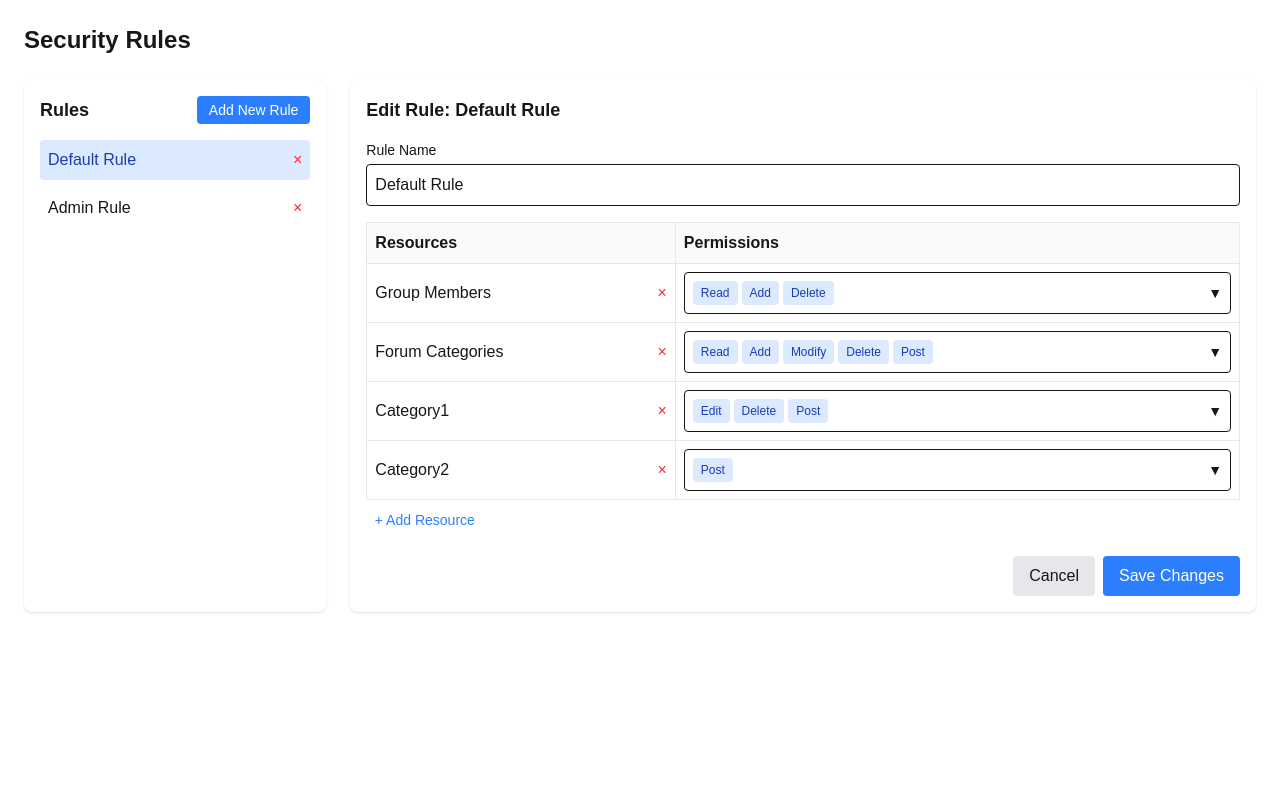
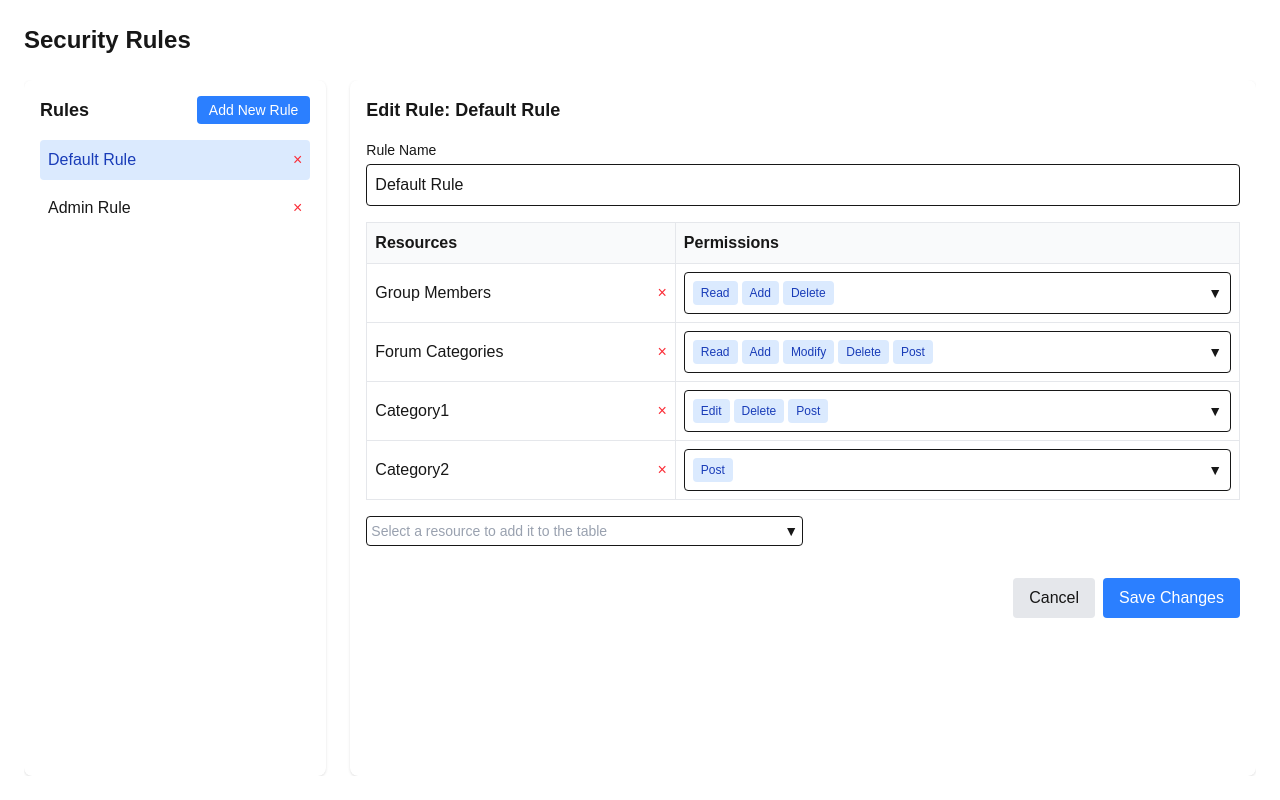
Before and after one commit to xfeldman/admin-proto, a Next.js app: page /security-rules in a window 1280 px wide. Built offline with nearby package versions, Linux system fonts and the light colour scheme.

Commit message:
intermediate commit

```diff
--- a/src/app/security-rules/components/SecurityRulesClient.tsx
+++ b/src/app/security-rules/components/SecurityRulesClient.tsx
@@ -49,7 +49,6 @@ export default function SecurityRulesClient() {
   const [selectedRuleId, setSelectedRuleId] = useState<number>(1);
   const [editingRule, setEditingRule] = useState<Rule>(initialRules[0]);
   const [newResourceName, setNewResourceName] = useState<string>('');
-  const [isAddingResource, setIsAddingResource] = useState<boolean>(false);
   const [openDropdownIndex, setOpenDropdownIndex] = useState<number | null>(null);
   const [isResourceDropdownOpen, setIsResourceDropdownOpen] = useState<boolean>(false);
   const [deletingRuleId, setDeletingRuleId] = useState<number | null>(null);
@@ -136,7 +135,6 @@ export default function SecurityRulesClient() {
 
   // Add new resource
   const handleAddResource = () => {
-    if (isAddingResource) {
     if (newResourceName) {
       setEditingRule({
         ...editingRule,
@@ -146,11 +144,7 @@ export default function SecurityRulesClient() {
         ]
       });
       setNewResourceName('');
-      }
-      setIsAddingResource(false);
       setIsResourceDropdownOpen(false);
-    } else {
-      setIsAddingResource(true);
     }
   };
 
@@ -218,7 +212,7 @@ export default function SecurityRulesClient() {
   };
 
   return (
-    <div className="min-h-screen p-6">
+    <div className="h-screen p-6 flex flex-col">
       <h1 className="text-2xl font-bold mb-6">Security Rules</h1>
 
       {/* Confirmation Dialog */}
@@ -247,9 +241,9 @@ export default function SecurityRulesClient() {
         </div>
       )}
 
-      <div className="flex flex-col md:flex-row gap-6">
+      <div className="flex flex-col md:flex-row gap-6 flex-grow overflow-hidden">
         {/* Left Panel - Rules List */}
-        <div className="w-full md:w-1/4 bg-white dark:bg-gray-800 p-4 rounded-lg shadow">
+        <div className="w-full md:w-1/4 bg-white dark:bg-gray-800 p-4 rounded-lg shadow overflow-y-auto">
           <div className="flex justify-between items-center mb-4">
             <h2 className="text-lg font-semibold">Rules</h2>
             <button
@@ -294,7 +288,7 @@ export default function SecurityRulesClient() {
         </div>
 
         {/* Main Panel - Rule Editing */}
-        <div className="w-full md:w-3/4 bg-white dark:bg-gray-800 p-4 rounded-lg shadow">
+        <div className="w-full md:w-3/4 bg-white dark:bg-gray-800 p-4 rounded-lg shadow flex flex-col overflow-y-auto h-full">
           <h2 className="text-lg font-semibold mb-4">Edit Rule: {selectedRule.name}</h2>
 
           <div className="mb-4">
@@ -384,17 +378,19 @@ export default function SecurityRulesClient() {
                   </tr>
                 ))}
 
-                {isAddingResource && (
-                  <tr>
-                    <td className="border border-gray-200 dark:border-gray-600 p-2">
-                      <div className="relative" ref={resourceDropdownRef}>
+              </tbody>
+            </table>
+          </div>
+
+          <div className="mt-4 mb-4">
+            <div className="relative w-1/2" ref={resourceDropdownRef}>
               <button
                 type="button"
                 className="w-full p-1 text-sm border rounded flex justify-between items-center dark:bg-gray-700 dark:border-gray-600"
                 onClick={() => setIsResourceDropdownOpen(!isResourceDropdownOpen)}
               >
                 <span className={newResourceName ? "" : "text-gray-400"}>
-                            {newResourceName || "Select a resource..."}
+                  {newResourceName || "Select a resource to add it to the table"}
                 </span>
                 <span className="ml-2 flex-shrink-0">
                   {isResourceDropdownOpen ? '▲' : '▼'}
@@ -410,8 +406,14 @@ export default function SecurityRulesClient() {
                         key={resource}
                         className="p-2 hover:bg-gray-100 dark:hover:bg-gray-600 cursor-pointer"
                         onClick={() => {
-                                    setNewResourceName(resource);
                           setIsResourceDropdownOpen(false);
+                          setEditingRule({
+                            ...editingRule,
+                            resources: [
+                              ...editingRule.resources,
+                              { name: resource, permissions: [] }
+                            ]
+                          });
                         }}
                       >
                         {resource}
@@ -420,31 +422,6 @@ export default function SecurityRulesClient() {
                 </div>
               )}
             </div>
-                    </td>
-                    <td className="border border-gray-200 dark:border-gray-600 p-2">
-                      <button
-                        className="text-blue-500 hover:text-blue-600 text-sm"
-                        onClick={handleAddResource}
-                        disabled={!newResourceName}
-                      >
-                        Add
-                      </button>
-                    </td>
-                  </tr>
-                )}
-
-                <tr>
-                  <td colSpan={2} className="p-2">
-                    <button
-                      className="text-blue-500 hover:text-blue-600 text-sm"
-                      onClick={handleAddResource}
-                    >
-                      {isAddingResource ? 'Cancel' : '+ Add Resource'}
-                    </button>
-                  </td>
-                </tr>
-              </tbody>
-            </table>
           </div>
 
           <div className="mt-4 flex justify-end gap-2">
```
Lines whose indentation alone changed are shown as unchanged.
